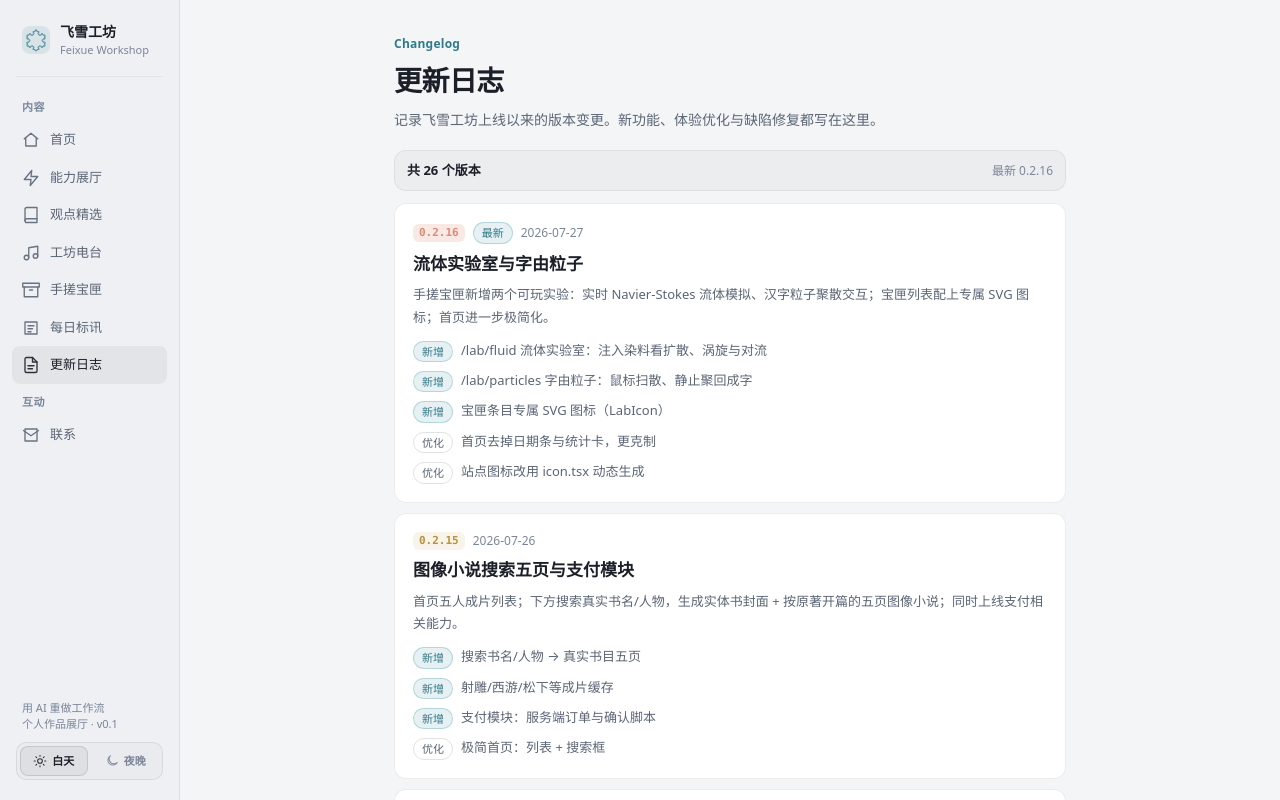
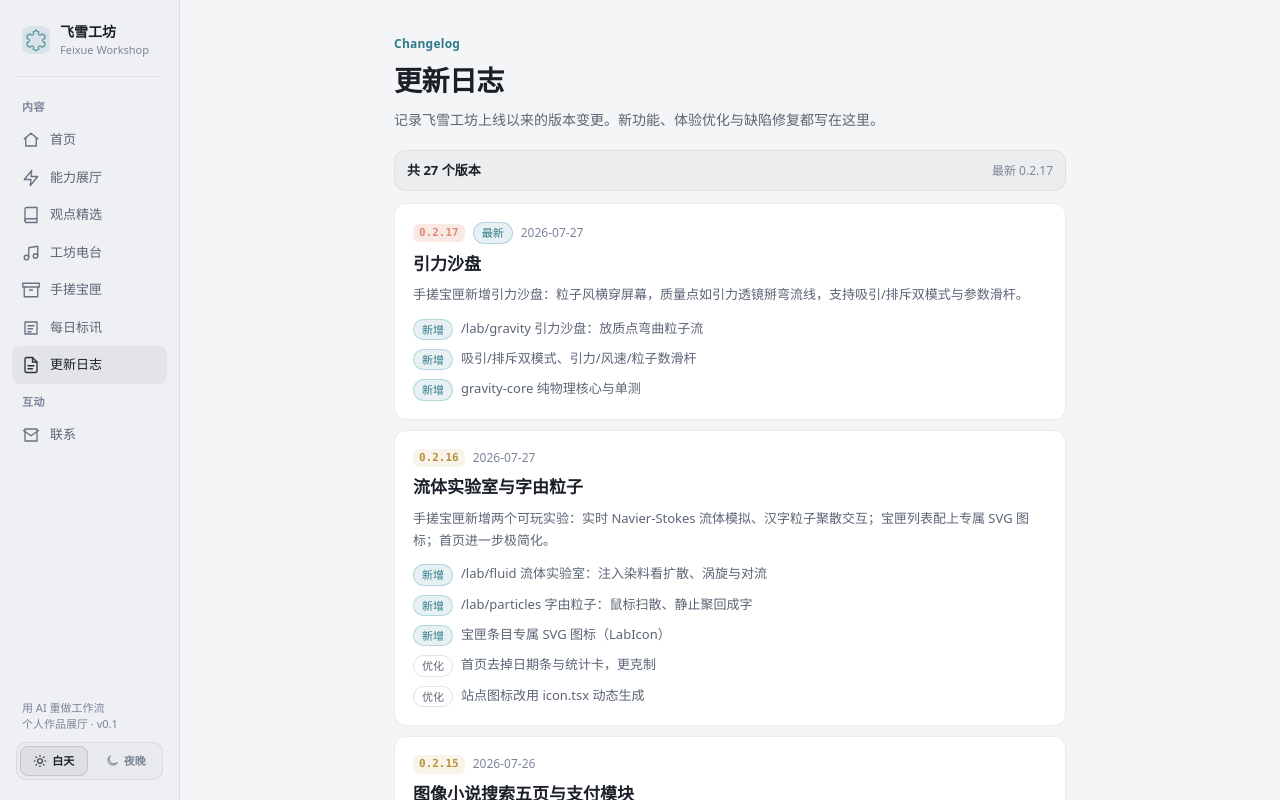
Before and after one commit to howx813/feixueworkshop, a Next.js app: page /changelog in a window 1280 px wide. Shown: the top 800 px of the page. Built offline with nearby package versions, Linux system fonts and the light colour scheme.

Commit message:
release: v0.2.17 引力沙盘

```diff
--- a/src/data/changelog.ts
+++ b/src/data/changelog.ts
@@ -16,6 +16,18 @@ export type ChangelogEntry = {
  * 发版时在本文件顶部追加一条即可。
  */
 export const changelog: ChangelogEntry[] = [
+  {
+    version: "0.2.17",
+    date: "2026-07-27",
+    title: "引力沙盘",
+    summary:
+      "手搓宝匣新增引力沙盘：粒子风横穿屏幕，质量点如引力透镜掰弯流线，支持吸引/排斥双模式与参数滑杆。",
+    items: [
+      { tag: "新增", text: "/lab/gravity 引力沙盘：放质点弯曲粒子流" },
+      { tag: "新增", text: "吸引/排斥双模式、引力/风速/粒子数滑杆" },
+      { tag: "新增", text: "gravity-core 纯物理核心与单测" },
+    ],
+  },
   {
     version: "0.2.16",
     date: "2026-07-27",
```
